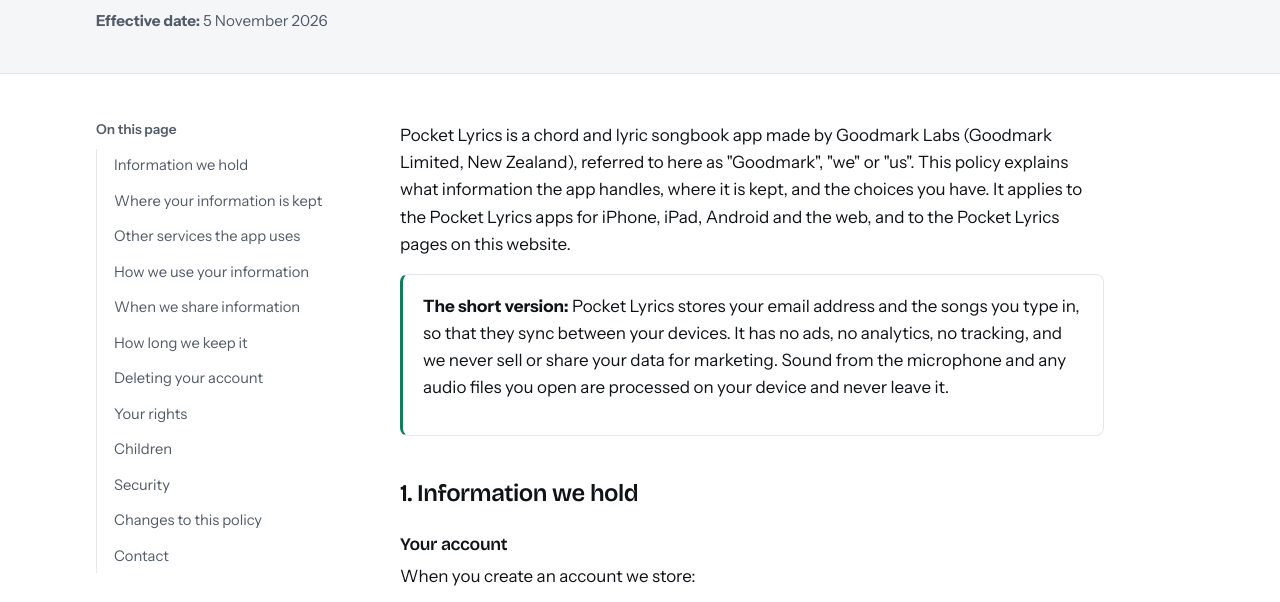
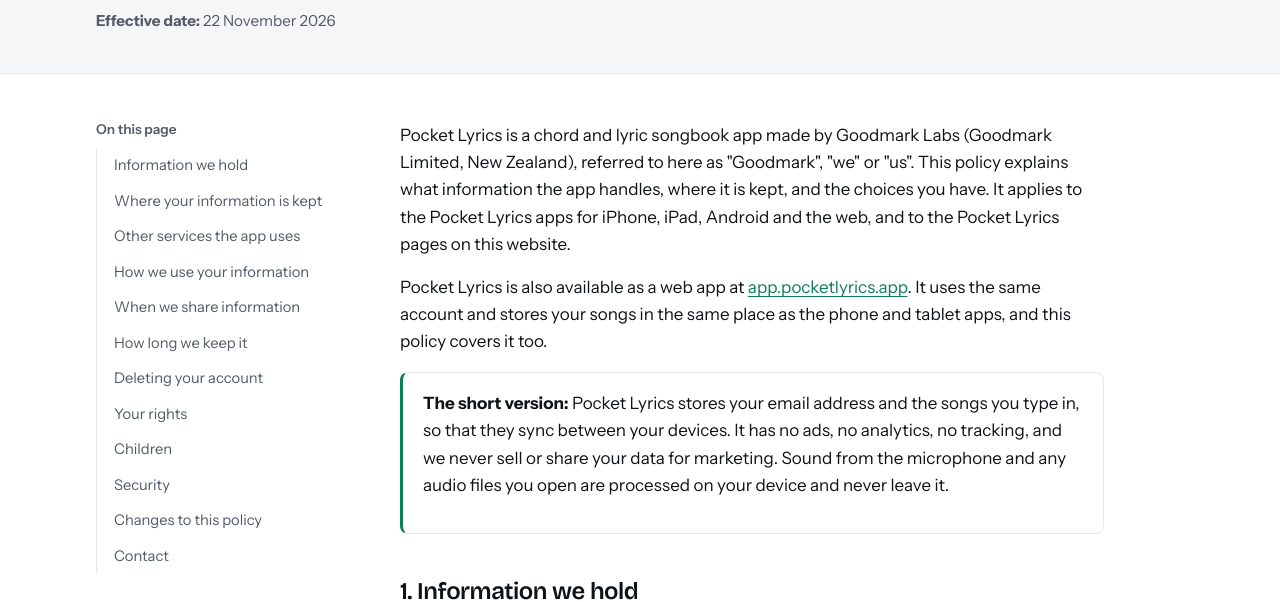
Before and after one commit to Goodmarklabs/goodmark-website, a plain HTML site: page pocket-lyrics/privacy/index.html in a window 1280 px wide. Shown: the part 221-823 px from the top of the page. Drawn offline with Linux system fonts and the light colour scheme.

Commit message:
Privacy policy: name the web app at app.pocketlyrics.app; effective date 22 November 2026
Co-Authored-By: Claude Opus 5.5 <noreply@anthropic.com>

```diff
--- a/pocket-lyrics/privacy/index.html
+++ b/pocket-lyrics/privacy/index.html
@@ -44,7 +44,7 @@
       <div class="wrap">
         <ol class="crumbs"><li><a href="/">Goodmark Labs</a></li><li><a href="/pocket-lyrics/">Pocket Lyrics</a></li><li>Privacy Policy</li></ol>
         <h1>Pocket Lyrics Privacy Policy</h1>
-        <p class="effective"><strong>Effective date:</strong> 5 November 2026</p>
+        <p class="effective"><strong>Effective date:</strong> 22 November 2026</p>
       </div>
     </div>
     <div class="wrap doc-layout">
@@ -67,6 +67,7 @@
       </nav>
       <article class="doc">
         <p>Pocket Lyrics is a chord and lyric songbook app made by Goodmark Labs (Goodmark Limited, New Zealand), referred to here as "Goodmark", "we" or "us". This policy explains what information the app handles, where it is kept, and the choices you have. It applies to the Pocket Lyrics apps for iPhone, iPad, Android and the web, and to the Pocket Lyrics pages on this website.</p>
+        <p>Pocket Lyrics is also available as a web app at <a href="https://app.pocketlyrics.app">app.pocketlyrics.app</a>. It uses the same account and stores your songs in the same place as the phone and tablet apps, and this policy covers it too.</p>
 
         <div class="summary">
           <p><strong>The short version:</strong> Pocket Lyrics stores your email address and the songs you type in, so that they sync between your devices. It has no ads, no analytics, no tracking, and we never sell or share your data for marketing. Sound from the microphone and any audio files you open are processed on your device and never leave it.</p>
```
